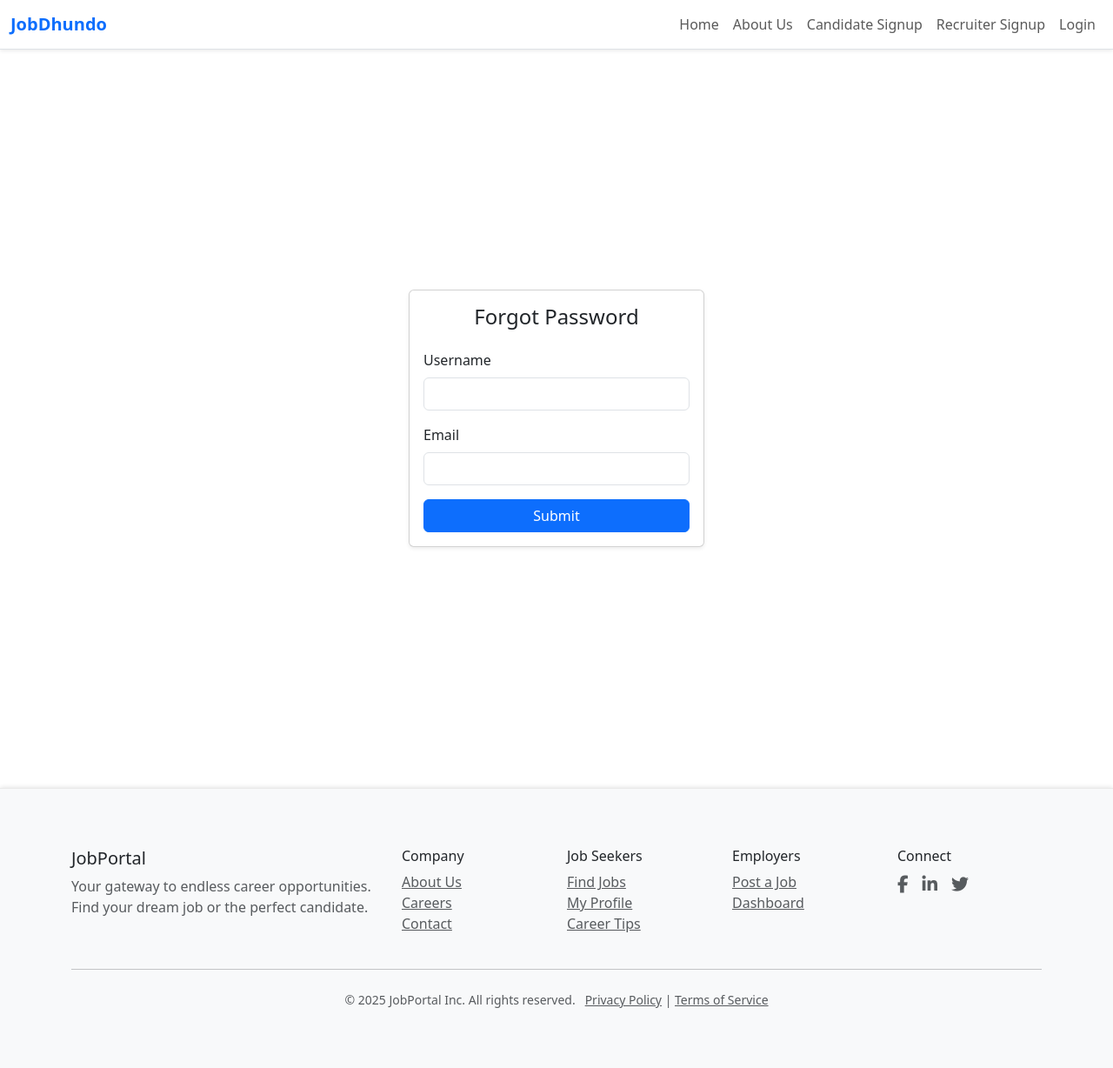
After one commit to Darshan1839/JobPortal, a Django app: page /forgot-password/ in a window 1280 px wide. The commit adds this page. Shown: the whole page at 87% size. Run offline with Django 5.2, Linux system fonts and the light colour scheme.

Commit message:
Updated reset password form with Bootstrap

```diff
--- /dev/null
+++ b/core/Templates/auth/forgot_password.html
@@ -0,0 +1,42 @@
+<!-- forgot_password.html -->
+{% extends 'base.html' %}
+
+{% block content %}
+<div class="container d-flex justify-content-center align-items-center vh-100">
+    <div class="row w-100">
+        <div class="col-md-6 col-lg-4 mx-auto">
+            <!-- Card for the form -->
+            <div class="card shadow-sm">
+                <div class="card-body">
+                    <h4 class="card-title text-center mb-4">Forgot Password</h4>
+
+                    <form method="POST">
+                        {% csrf_token %}
+                        <div class="mb-3">
+                            <label for="username" class="form-label">Username</label>
+                            <input type="text" name="username" id="username" class="form-control" required>
+                        </div>
+
+                        <div class="mb-3">
+                            <label for="email" class="form-label">Email</label>
+                            <input type="email" name="email" id="email" class="form-control" required>
+                        </div>
+
+                        <button type="submit" class="btn btn-primary w-100">Submit</button>
+                    </form>
+
+                    {% if messages %}
+                        <div class="mt-3">
+                            <ul class="list-unstyled">
+                                {% for message in messages %}
+                                    <li class="alert alert-info">{{ message }}</li>
+                                {% endfor %}
+                            </ul>
+                        </div>
+                    {% endif %}
+                </div>
+            </div>
+        </div>
+    </div>
+</div>
+{% endblock content %}
--- a/core/Templates/login.html
+++ b/core/Templates/login.html
@@ -29,6 +29,9 @@
                   <div class="text-center mt-4">
                       <p>Don't have an account? <a href="{% url 'candidate_register' %}" class="text-primary">as candidate</a> or <a href="{% url 'recruiter_register' %}" class="text-primary">as Recruiter</a></p>
                   </div>
+                  <div class="text-center mt-4">
+                      <p><a href="{% url 'forgot_password' %}" class="text-primary">forgot Password? </a> </p>
+                  </div>
               </div>
           </div>
       </div>
--- a/core/urls.py
+++ b/core/urls.py
@@ -40,8 +40,8 @@ urlpatterns = [
     path('privacypolicy/', views.privacypoliccy, name='pp'),
     path('TermsofServices/', views.ts, name='TOS'),
     path('job/update/<int:job_id>/', views.update_job, name='update_job'),
-
-
+    path('forgot-password/', views.forgot_password, name='forgot_password'),
+    path('reset-password/<int:user_id>/', views.reset_password, name='reset_password'),
 
 
 
--- a/core/views.py
+++ b/core/views.py
@@ -151,6 +151,53 @@ def user_login(request):
     return render(request, 'login.html')
 
 
+from django.shortcuts import render, redirect
+from core.models import User
+from django.contrib import messages
+
+def forgot_password(request):
+    if request.method == "POST":
+        # Retrieve the username and email from the POST data
+        username = request.POST.get("username")
+        email = request.POST.get("email")
+
+        # Try to get the user based on the username and email
+        try:
+            user = User.objects.get(username=username, email=email)
+
+            # If user is found, redirect to reset password page
+            messages.success(request, "We found your account! Please create a new password.")
+            return redirect('reset_password', user_id=user.id)
+        except User.DoesNotExist:
+            # If no user is found with that combination
+            messages.error(request, "No user found with this username and email combination.")
+            return redirect('forgot_password')
+
+    # Render forgot password form
+    return render(request, 'auth/forgot_password.html')
+
+
+def reset_password(request, user_id):
+    try:
+        user = User.objects.get(id=user_id)
+    except User.DoesNotExist:
+        messages.error(request, "User not found.")
+        return redirect('forgot_password')
+
+    if request.method == "POST":
+        # Get the new password from the POST data
+        new_password = request.POST.get("new_password")
+        if new_password:
+            # Set the new password and save the user
+            user.set_password(new_password)
+            user.save()
+            messages.success(request, "Your password has been reset successfully!")
+            return redirect('login')
+        else:
+            messages.error(request, "Please enter a valid password.")
+
+    # Render reset password form
+    return render(request, 'auth/reset_password.html', {'user_id': user.id})
 
 
 # Candidate Dashboard
--- a/job_portal/settings.py
+++ b/job_portal/settings.py
@@ -25,7 +25,7 @@ SECRET_KEY = 'django-insecure-&_p#b*i@zd217!-*to6d$_&mg(5k6ca=9p^5i&su2i2m02!f9o
 # SECURITY WARNING: don't run with debug turned on in production!
 DEBUG = True
 
-ALLOWED_HOSTS = ["job_portal.onrender.com"]
+ALLOWED_HOSTS = ["job_portal.onrender.com","127.0.0.1"]
 
 
 # Application definition
```
Also changed, not shown: core/Templates/auth/reset_password.html (added, +38 -0 lines).
